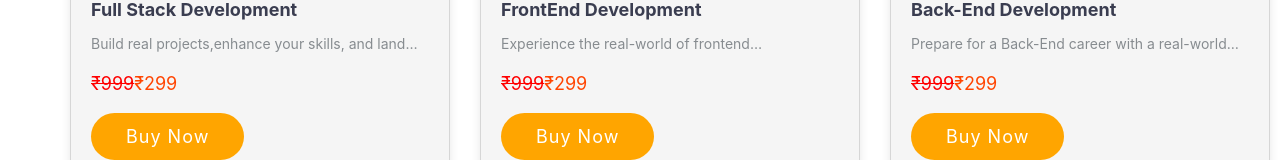
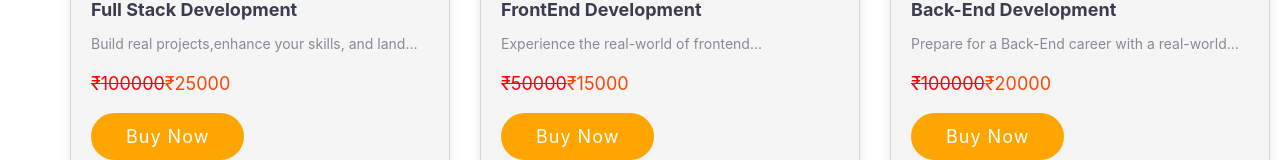
Before and after one commit to suhaas3/React-project-first, a React (Create React App) app in the folder react-project/: page /courses in a window 1280 px wide. Shown: the part 550-710 px from the top of the page. Built offline with nearby package versions, Linux system fonts and the light colour scheme.

Commit message:
in object Added price

```diff
--- a/react-project/src/Components/Courses/Courses.js
+++ b/react-project/src/Components/Courses/Courses.js
@@ -7,16 +7,22 @@ function Courses() {
   const coursesObject = [{
     image: "https://media.licdn.com/dms/image/v2/D4D12AQGRsL7h26w-Bg/article-cover_image-shrink_600_2000/article-cover_image-shrink_600_2000/0/1711431970518?e=2147483647&v=beta&t=7MUoFdBoTt2bbPGQLIg36dcFCRHCwu1HyicK282aK6Y",
     title: "Full Stack Development",
-    description: "Build real projects,enhance your skills, and land your dream job as Full stack developer"
+    description: "Build real projects,enhance your skills, and land your dream job as Full stack developer",
+    MarketPrice: 100000,
+    originalPrice: 25000
   },
   {
     image: "https://media.geeksforgeeks.org/wp-content/cdn-uploads/20201111215809/How-to-Become-a-Front-End-Developer-in-2020.png",
     title: "FrontEnd Development",
-    description: "Experience the real-world of frontend development!"
+    description: "Experience the real-world of frontend development!",
+    MarketPrice: 50000,
+    originalPrice: 15000
   }, {
     image: "https://media.geeksforgeeks.org/wp-content/uploads/20240701150157/Backend-Development.webp",
     title: "Back-End Development",
-    description: "Prepare for a Back-End career with a real-world office simulation experience! Added a preview for our class on how i will be teaching check below"
+    description: "Prepare for a Back-End career with a real-world office simulation experience! Added a preview for our class on how i will be teaching check below",
+    MarketPrice: 100000,
+    originalPrice: 20000
   }]
 
   return (
@@ -35,8 +41,8 @@ function Courses() {
                       <h5 class="card-title course-title">{course.title}</h5>
                       <p class="card-tex course-description">{course.description}</p>
                       <div className="cost-container">
-                        <p className="course-discount">₹999</p>
-                        <p className="course-cost">₹299</p>
+                        <p className="course-discount">₹{course.MarketPrice}</p>
+                        <p className="course-cost">₹{course.originalPrice}</p>
                       </div>
                       <button className="buy-button">Buy Now</button>
                       <p className="discount-paragraph"><img src="https://static.vecteezy.com/system/resources/thumbnails/008/963/155/small/sales-discount-price-logo-free-vector.jpg" className="discount-img"/>Flexible pricing plans
```
